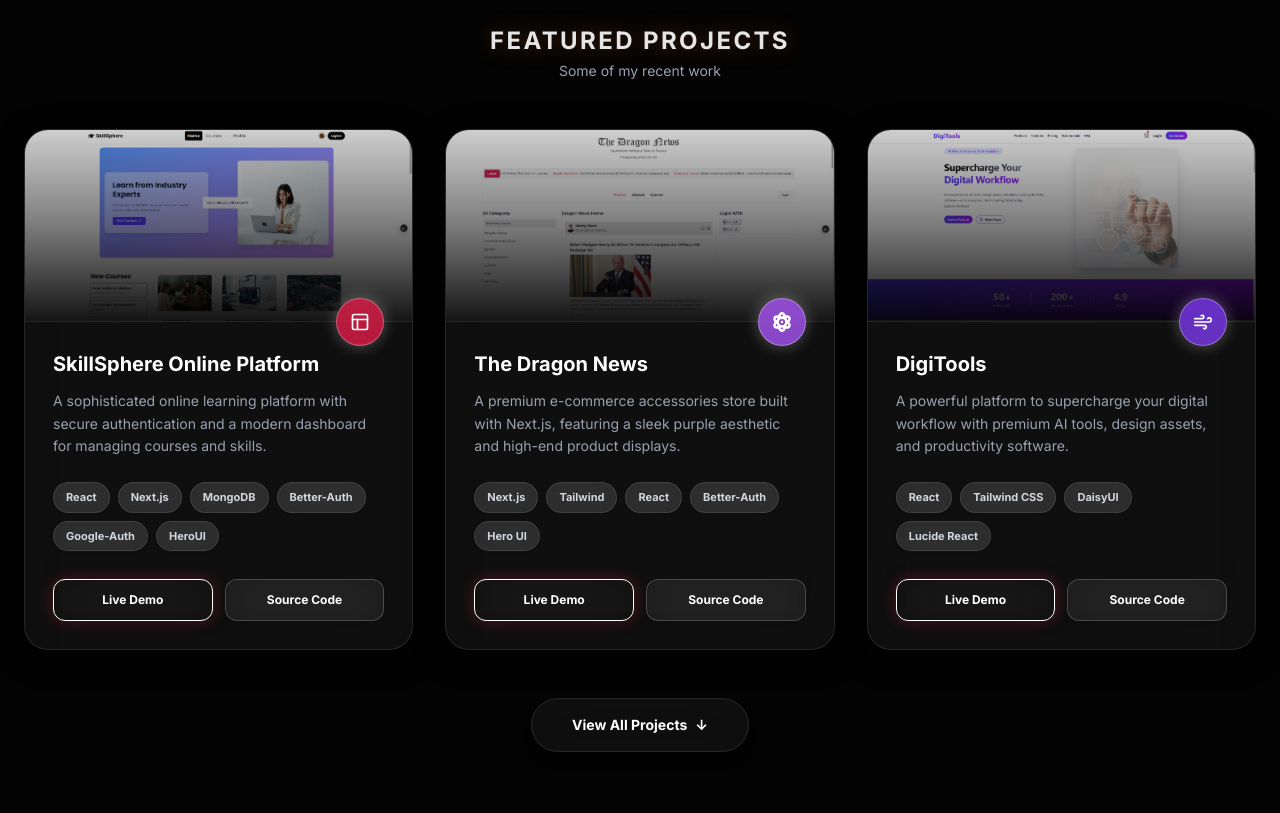
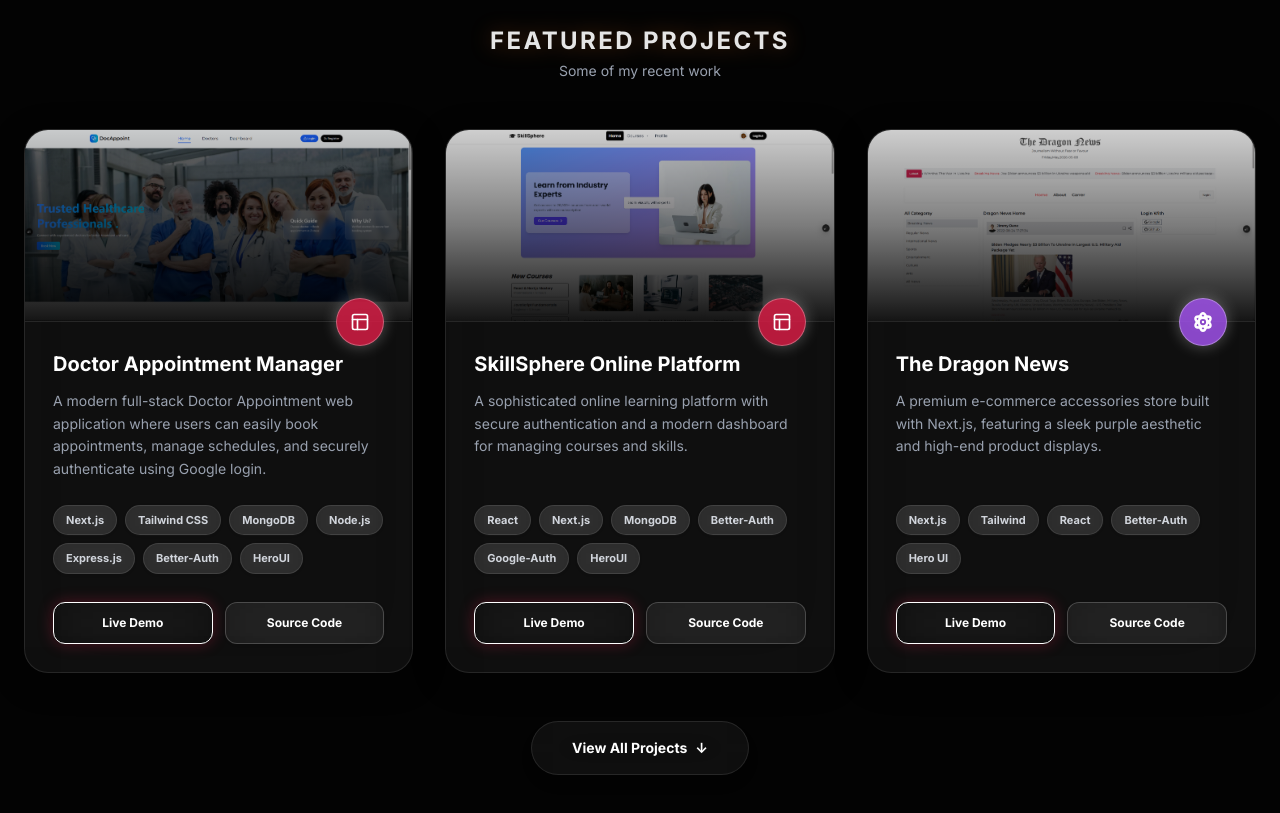
Before and after one commit to dulal71/my-portfolio-dulal-ahmed, a Next.js app: page / in a window 1280 px wide. Shown: the part 2320-3133 px from the top of the page. Built offline with nearby package versions, Linux system fonts and the light colour scheme.

Commit message:
add my new project

```diff
--- a/src/app/page.js
+++ b/src/app/page.js
@@ -82,6 +82,17 @@ export default function Home() {
   };
 
   const projects = [
+     {
+      title: "Doctor Appointment Manager",
+      color: "brand-red",
+      hex: "#e11d48",
+      tech: [ "Next.js","Tailwind CSS", "MongoDB","Node.js","Express.js", "Better-Auth",  "HeroUI"],
+      icon: <Layout className="w-5 h-5 text-white" />,
+      repo: "https://github.com/dulal71/doctor-appointment-manager",
+      live: "https://doctor-appointment-manager-six.vercel.app/",
+      desc: "A modern full-stack Doctor Appointment web application where users can easily book appointments, manage schedules, and securely authenticate using Google login.",
+      image: "/project.png"
+    },
     {
       title: "SkillSphere Online Platform",
       color: "brand-red",
```
Also changed, not shown: public/project.png (added).
